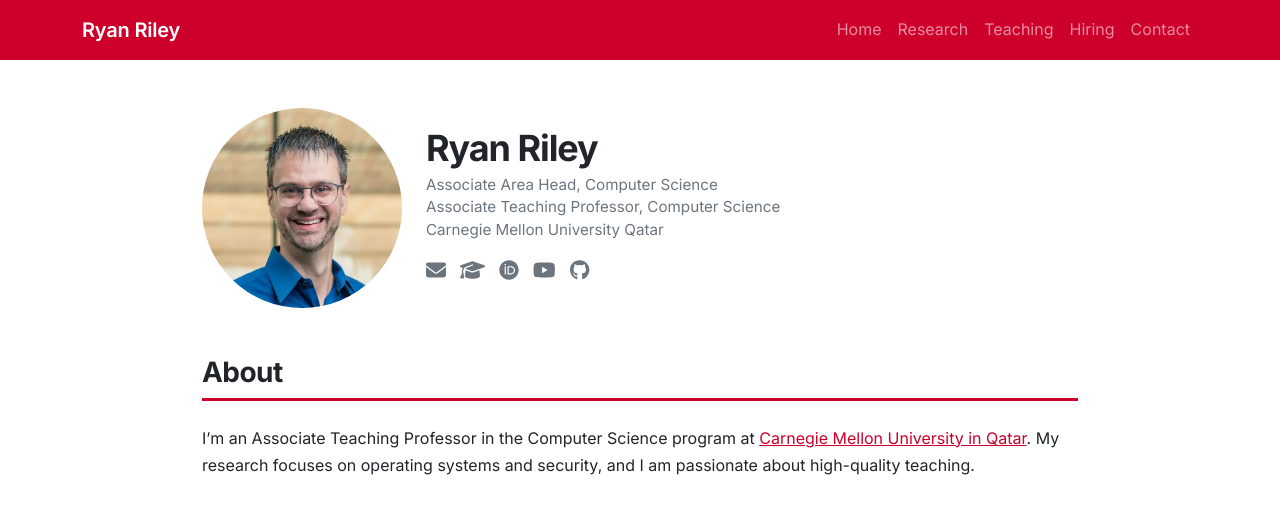
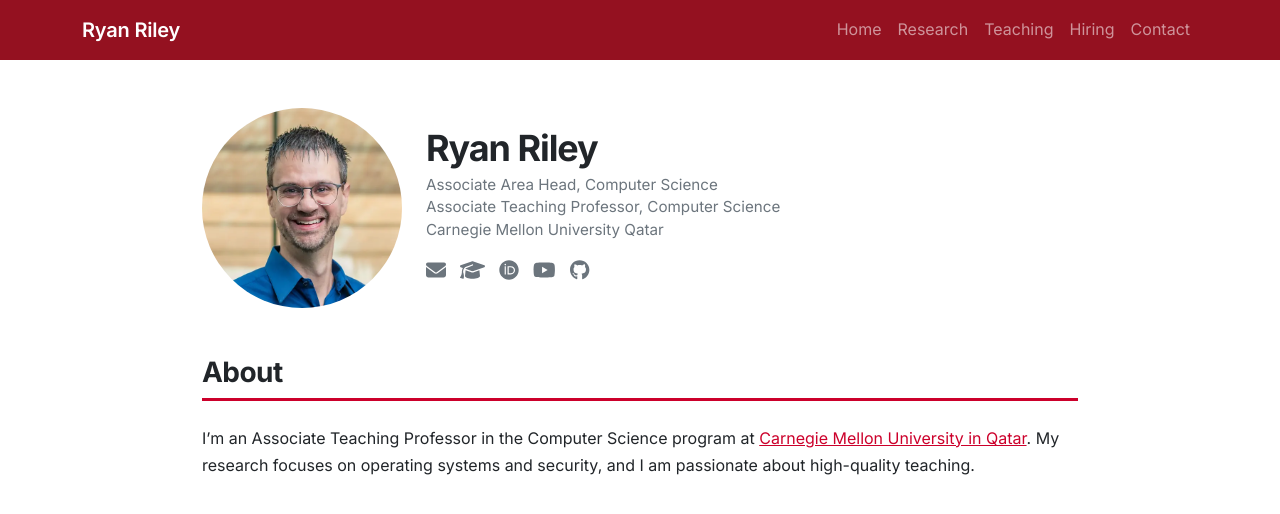
Before and after one commit to rriley/website, a Jekyll site: the page built from index.md, in a window 1280 px wide. Shown: the top 514 px of the page. Built offline with Jekyll 4.4.1, drawn with Linux system fonts in a browser that asks for light colours; nearby versions of some CDN libraries.

Commit message:
Updating navbar to CMU color skibo red

```diff
--- a/css/styles.css
+++ b/css/styles.css
@@ -1,6 +1,7 @@
 :root {
   --cmu-red: #CC002B;
   --cmu-red-dark: #a30022;
+  --skibo-red: #941120;
 }
 
 body {
@@ -18,7 +19,7 @@ a:hover {
 
 /* Navbar */
 nav.navbar {
-  background-color: var(--cmu-red);
+  background-color: var(--skibo-red);
 }
 .navbar-brand {
   font-weight: 600;
```
